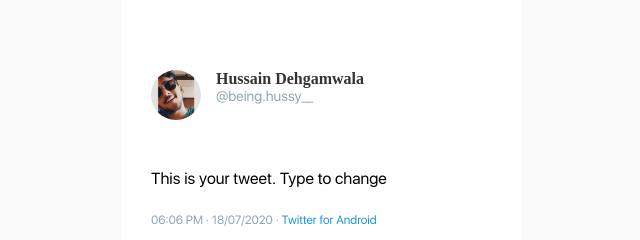
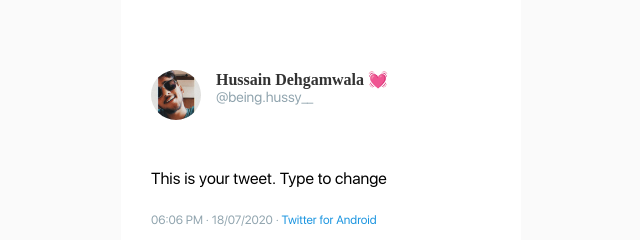
Before and after one commit to beinghussain/meme, a plain HTML site: page index.html in a window 1280 px wide. Shown: the part 174-414 px from the top of the page, 319-959 px from the left. Drawn offline with nearby package versions, Linux system fonts and the light colour scheme; a small style sheet from the web is missing.

Commit message:
Changed profile

```diff
--- a/index.html
+++ b/index.html
@@ -28,7 +28,7 @@
       <div class="profile_header">
         <div class="profile_image"></div>
         <div>
-          <h1>Hussain Dehgamwala</h1>
+          <h1>Hussain Dehgamwala 💓</h1>
           <p>@being.hussy__</p>
         </div>
       </div>
```
